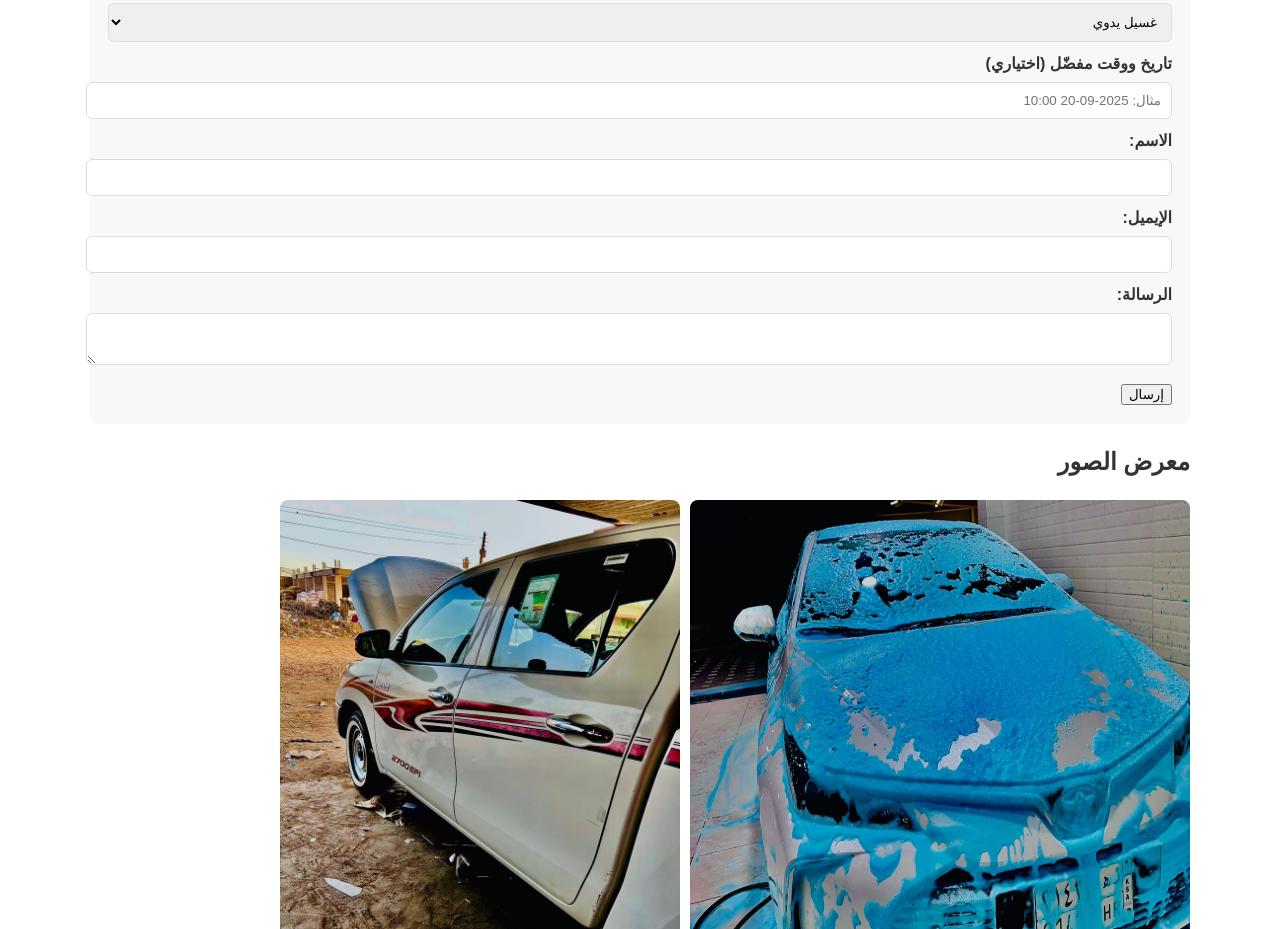
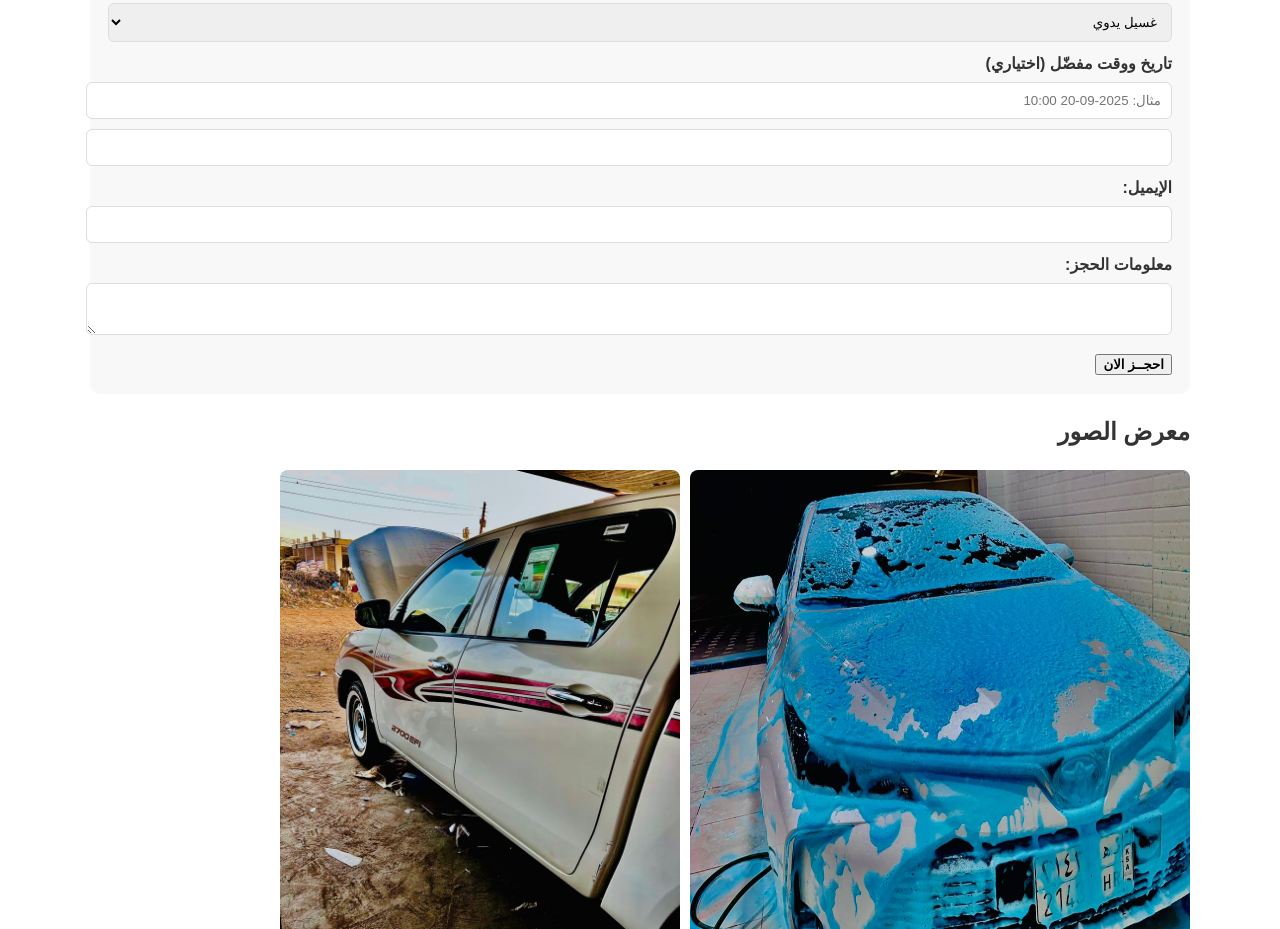
Before and after one commit to abdoufowzan28-alt/al-zool, a plain HTML site: page index.html in a window 1280 px wide. Shown: the part 869-1798 px from the top of the page. Drawn offline with Linux system fonts and the light colour scheme.

Commit message:
contact form

```diff
--- a/index.html
+++ b/index.html
@@ -107,16 +107,14 @@
         <input id="date" placeholder="مثال: 2025-09-20 10:00" />
       </form>
         <form action="https://formspree.io/f/mkgqvkge" method="POST">
-  <label for="name">الاسم:</label>
+
   <input type="text" name="name" id="name" required>
 
   <label for="email">الإيميل:</label>
   <input type="email" name="email" id="email" required>
-
-  <label for="message">الرسالة:</label>
+  <label for="message">معلومات الحجز:</label>
   <textarea name="message" id="message" required></textarea>
-
-  <button type="submit">إرسال</button>
+  <button type="submit"> <strong>احجــز الان</strong></button>
 </form>
 
 
```
